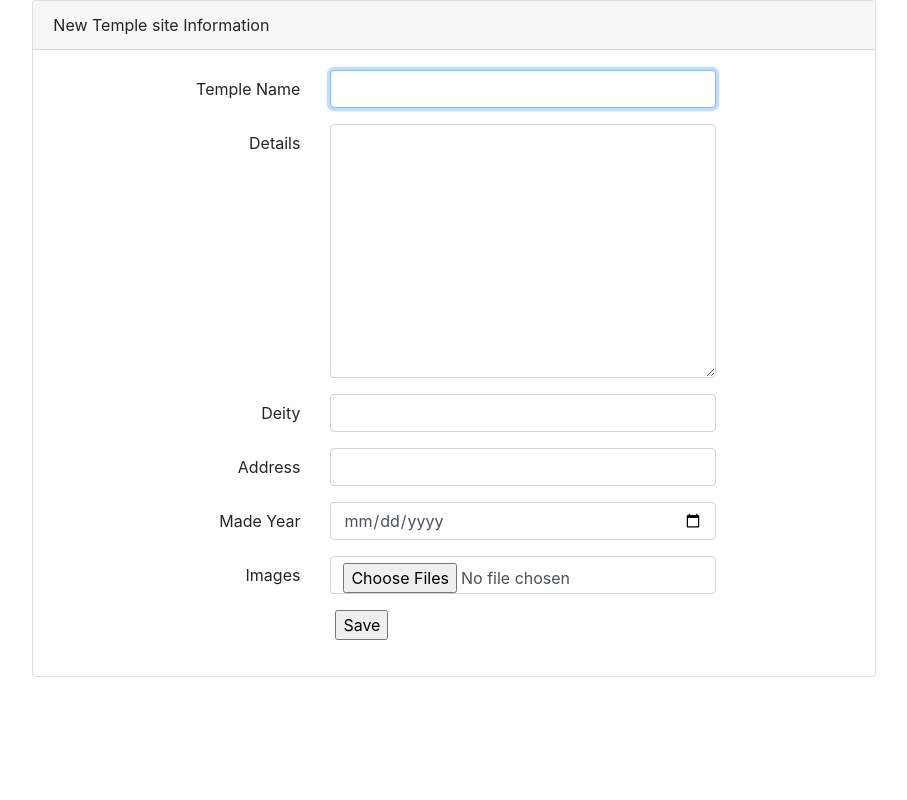
After one commit to bhawanarawal/Devalaya, a PHP site: page /admin/addtemple.php in a window 1280 px wide. The commit adds this page. Shown: the whole page, without its empty margins (186-1093 px from the left). Run offline with PHP 8.4, Linux system fonts and the light colour scheme; some libraries are stand-ins or nearby versions.

Commit message:
insert temple and images

```diff
--- /dev/null
+++ b/admin/addtemple.php
@@ -0,0 +1,142 @@
+<?php session_start(); ?>
+<?php
+include('connection.php');
+
+if (isset($_POST["add_temple"])) {
+    $name = $_POST["templename"];
+    $detail = $_POST["templedetails"];
+    $deity = $_POST["templedeity"];
+    $address = $_POST["templeaddress"];
+    $madeyear = $_POST["templemadeyear"];
+
+    mysqli_query($con, "INSERT INTO temple (name, details, address, deity, made_year) VALUES ('$name', '$detail',' $address','$deity','$madeyear')");
+    $temple_id = mysqli_insert_id($con);
+
+    $uploadDirectory = "./temple_gallery/";
+    foreach ($_FILES['templeimages']['tmp_name'] as $key => $value) {
+
+        $file_tmpname = $_FILES['templeimages']['tmp_name'][$key];
+        $file_name = $_FILES['templeimages']['name'][$key];
+        $time = date("d-m-Y") . "-" . time();
+        $file_name = $time . "-" . $file_name;
+        // Set upload file path
+        $filepath = $uploadDirectory . $file_name;
+
+        move_uploaded_file($file_tmpname, $filepath);
+        $sql = "insert into gallery(image_path,temple_id) values ('$filepath',$temple_id)";
+        mysqli_query($con, $sql);
+    }
+}
+
+
+
+?>
+
+<link href="//maxcdn.bootstrapcdn.com/bootstrap/4.1.1/css/bootstrap.min.css" rel="stylesheet" id="bootstrap-css">
+<script src="//maxcdn.bootstrapcdn.com/bootstrap/4.1.1/js/bootstrap.min.js"></script>
+<script src="//cdnjs.cloudflare.com/ajax/libs/jquery/3.2.1/jquery.min.js"></script>
+<link rel="stylesheet" href="https://cdn.jsdelivr.net/npm/bootstrap-icons@1.3.0/font/bootstrap-icons.css" />
+
+
+<!doctype html>
+<html lang="en">
+
+<head>
+    <meta charset="utf-8">
+    <meta name="viewport" content="width=device-width, initial-scale=1, shrink-to-fit=no">
+
+
+    <link rel="dns-prefetch" href="https://fonts.gstatic.com">
+    <link href="https://fonts.googleapis.com/css?family=Raleway:300,400,600" rel="stylesheet" type="text/css">
+
+    <link rel="stylesheet" href="style.css">
+
+    <link rel="icon" href="Favicon.png">
+
+    <link rel="stylesheet" href="https://stackpath.bootstrapcdn.com/bootstrap/4.1.3/css/bootstrap.min.css">
+
+    <title>Register Form</title>
+</head>
+
+<body>
+
+
+    <main class="login-form">
+        <div class="cotainer">
+            <div class="row justify-content-center">
+                <div class="col-md-8">
+                    <div class="card">
+                        <div class="card-header">New Temple site Information</div>
+                        <div class="card-body">
+                            <form action="#" method="POST" name="add_temple" enctype="multipart/form-data">
+
+                                <div class="form-group row">
+                                    <label class="col-md-4 col-form-label text-md-right">Temple Name</label>
+                                    <div class="col-md-6">
+                                        <input type="text" class="form-control" name="templename" required autofocus>
+                                    </div>
+                                </div>
+
+                                <div class="form-group row">
+                                    <label class="col-md-4 col-form-label text-md-right">Details</label>
+                                    <div class="col-md-6">
+                                        <textarea rows="10" class="form-control" name="templedetails"></textarea>
+                                    </div>
+                                </div>
+
+                                <div class="form-group row">
+                                    <label class="col-md-4 col-form-label text-md-right">Deity</label>
+                                    <div class="col-md-6">
+                                        <input type="text" class="form-control" name="templedeity" required>
+                                    </div>
+                                </div>
+
+                                <div class="form-group row">
+                                    <label class="col-md-4 col-form-label text-md-right">Address</label>
+                                    <div class="col-md-6">
+                                        <input type="text" class="form-control" name="templeaddress" required>
+                                    </div>
+                                </div>
+
+                                <div class="form-group row">
+                                    <label class="col-md-4 col-form-label text-md-right">Made Year</label>
+                                    <div class="col-md-6">
+                                        <input type="date" class="form-control" name="templemadeyear">
+                                    </div>
+                                </div>
+
+                                <div class="form-group row">
+                                    <label class="col-md-4 col-form-label text-md-right">Images</label>
+                                    <div class="col-md-6">
+                                        <input type="file" accept="image/*" multiple class="form-control" name="templeimages[]">
+                                    </div>
+                                </div>
+
+                                <div class="col-md-6 offset-md-4">
+                                    <input type="submit" value="Save" name="add_temple">
+                                </div>
+                        </div>
+                        </form>
+                    </div>
+                </div>
+            </div>
+        </div>
+        </div>
+
+    </main>
+</body>
+
+</html>
+<script>
+    const toggle = document.getElementById('togglePassword');
+    const password = document.getElementById('password');
+
+    toggle.addEventListener('click', function() {
+        if (password.type === "password") {
+            password.type = 'text';
+        } else {
+            password.type = 'password';
+        }
+        this.classList.toggle('bi-eye');
+    });
+</script>
```
Also changed, not shown: admin/css/login.css (+24 -23 lines), home.css (added, +30 -0 lines), home.php (added, +48 -0 lines), 1 other file.
